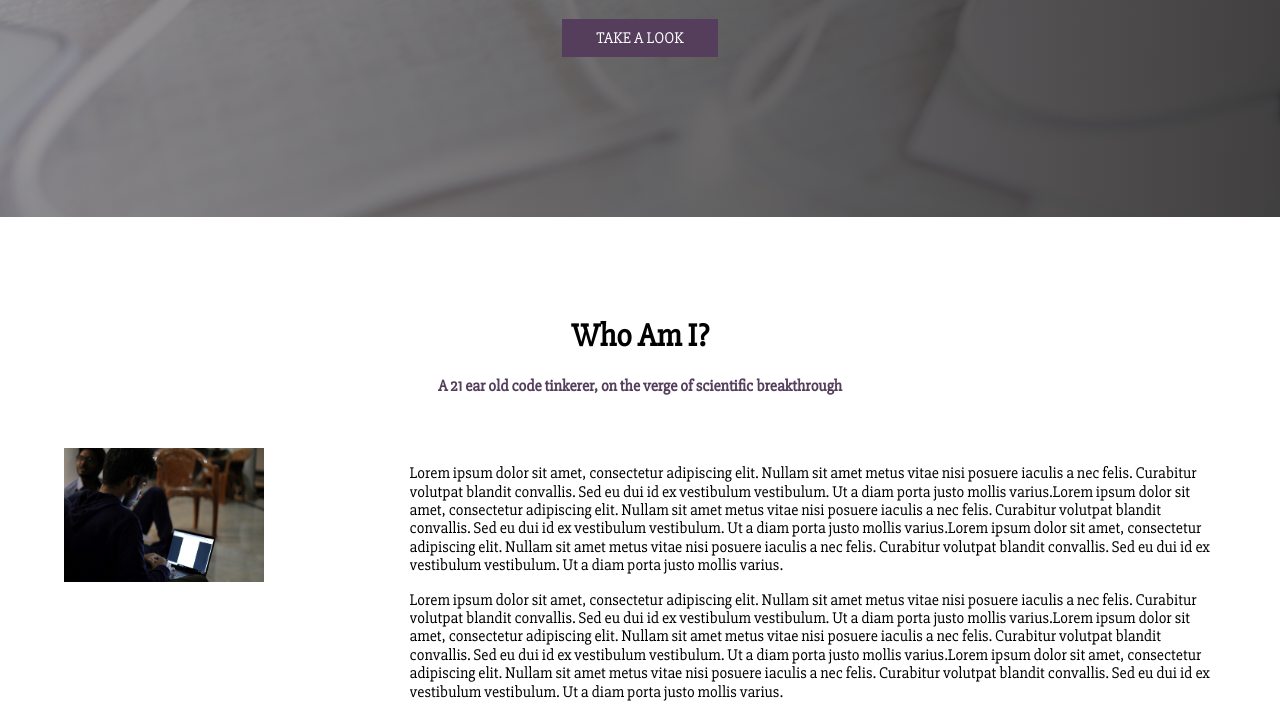
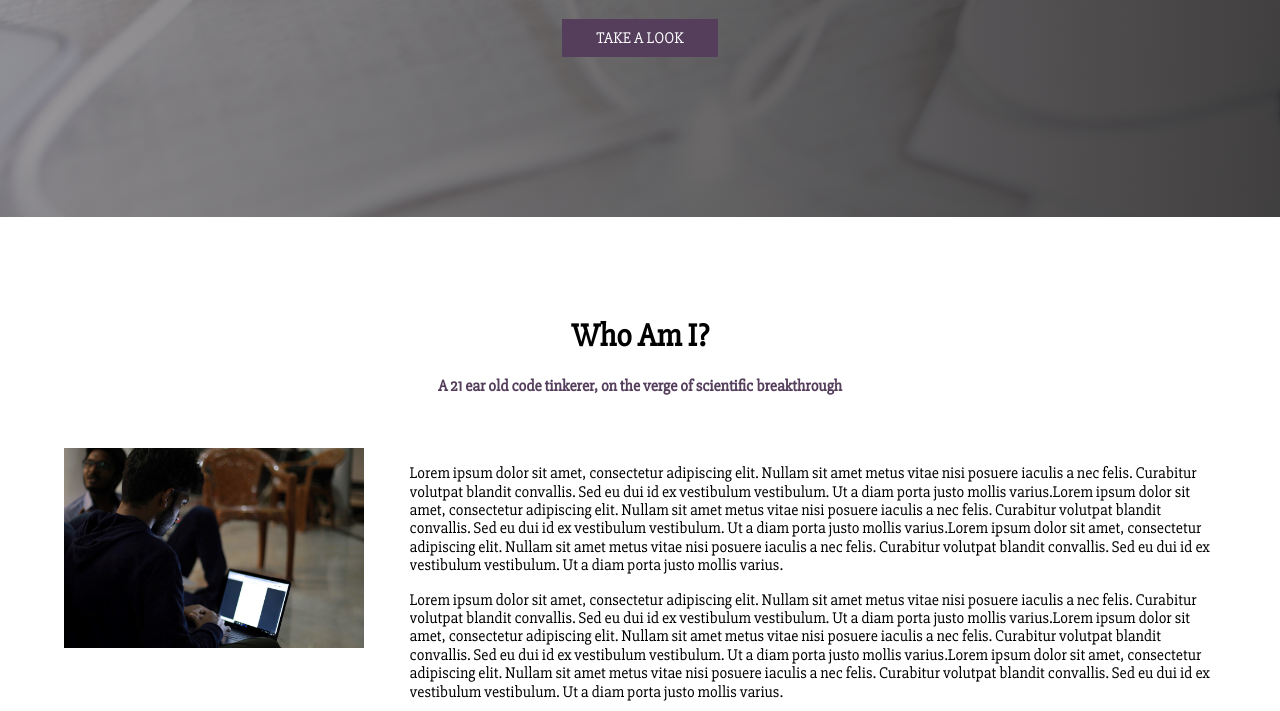
Before and after one commit to AnanduR32/Portfolio, a plain HTML site: page template-Main.html in a window 1280 px wide. Shown: the part 394-1105 px from the top of the page. Drawn offline with nearby package versions, Linux system fonts and the light colour scheme.

Commit message:
Update template-Main.html

```diff
--- a/template-Main.html
+++ b/template-Main.html
@@ -41,7 +41,7 @@
         <h4>A 21 ear old code tinkerer, on the verge of scientific breakthrough</h4>
         <div class="content-wrap">
             <div class="col-narrow">
-                <img src="profile.jpg" width="200px";>
+                <img src="profile.jpg" width="300px";>
             </div>
             <div class="col-wide">
                 <p>Lorem ipsum dolor sit amet, consectetur adipiscing elit. Nullam sit amet metus vitae nisi posuere iaculis a nec felis. Curabitur volutpat blandit convallis. Sed eu dui id ex vestibulum vestibulum. Ut a diam porta justo mollis varius.Lorem ipsum dolor sit amet, consectetur adipiscing elit. Nullam sit amet metus vitae nisi posuere iaculis a nec felis. Curabitur volutpat blandit convallis. Sed eu dui id ex vestibulum vestibulum. Ut a diam porta justo mollis varius.Lorem ipsum dolor sit amet, consectetur adipiscing elit. Nullam sit amet metus vitae nisi posuere iaculis a nec felis. Curabitur volutpat blandit convallis. Sed eu dui id ex vestibulum vestibulum. Ut a diam porta justo mollis varius.</p>
```
